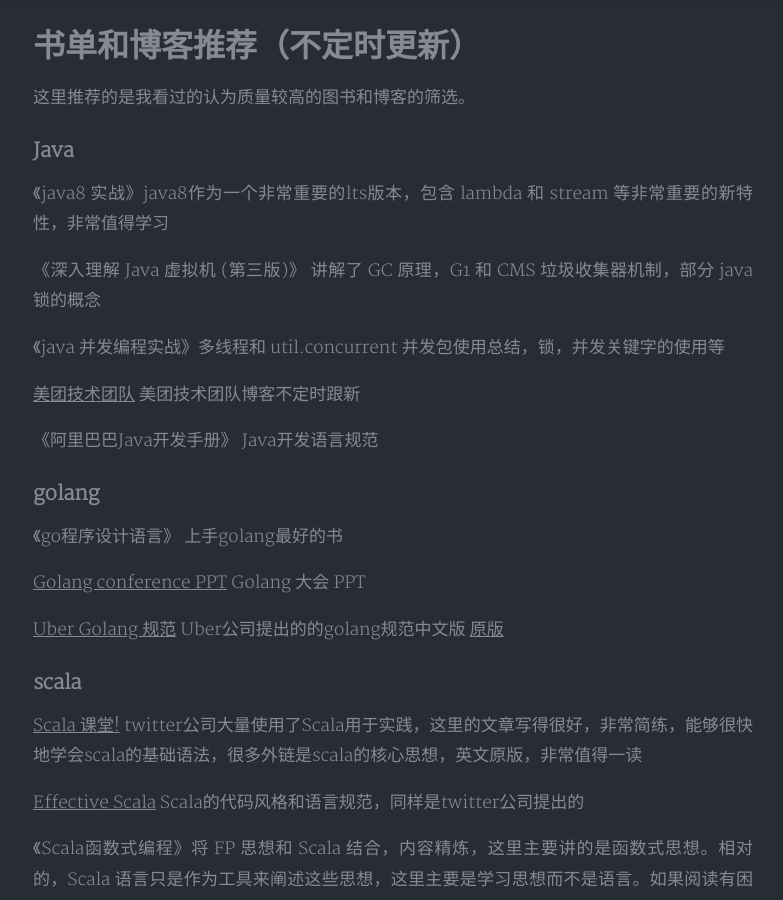
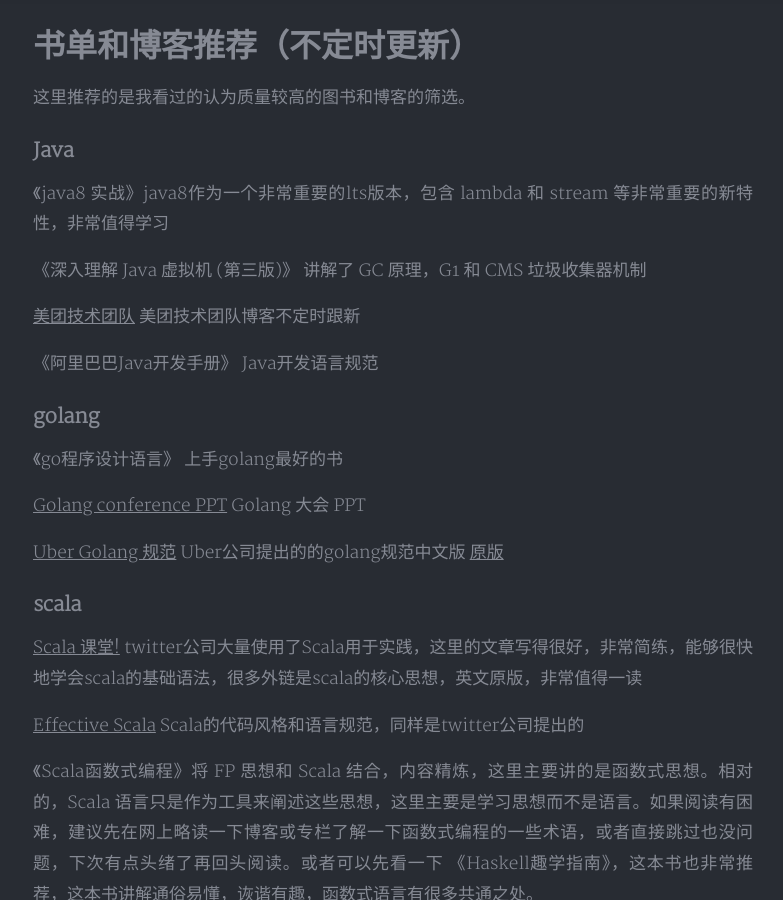
Before and after one commit to ica10888/ica10888.github.io, a Jekyll site: the page built from _posts/2019-07-06-书单和博客推荐.md, in a window 1280 px wide and 900 px high, scrolled down 611 px. Shown: the whole window, without its empty margins (247-1030 px from the left). Built offline with Jekyll 4.4.1, drawn with Linux system fonts in a browser that asks for light colours; nearby versions of some CDN libraries; a style sheet for code colours, icons or effects is not loaded.

Commit message:
Update 2019-07-06-书单和博客推荐.md

```diff
--- a/_posts/2019-07-06-书单和博客推荐.md
+++ b/_posts/2019-07-06-书单和博客推荐.md
@@ -19,9 +19,7 @@
 
 《java8 实战》java8作为一个非常重要的lts版本，包含 lambda 和 stream 等非常重要的新特性，非常值得学习
 
-《深入理解 Java 虚拟机 (第三版)》 讲解了 GC 原理，G1 和 CMS 垃圾收集器机制，部分 java 锁的概念
-
-《java 并发编程实战》多线程和 util.concurrent 并发包使用总结，锁，并发关键字的使用等
+《深入理解 Java 虚拟机 (第三版)》 讲解了 GC 原理，G1 和 CMS 垃圾收集器机制
 
 [美团技术团队](https://tech.meituan.com/)  美团技术团队博客不定时跟新
 
```
